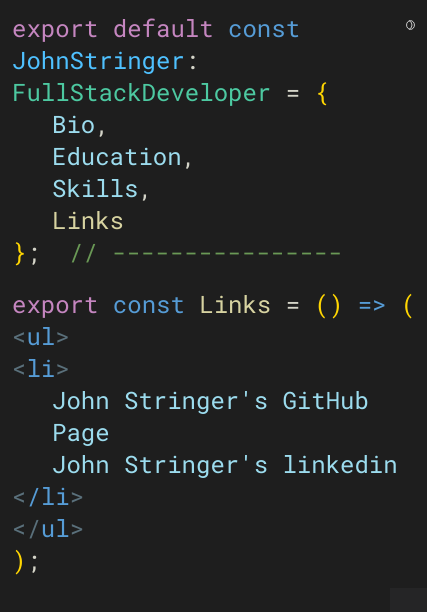
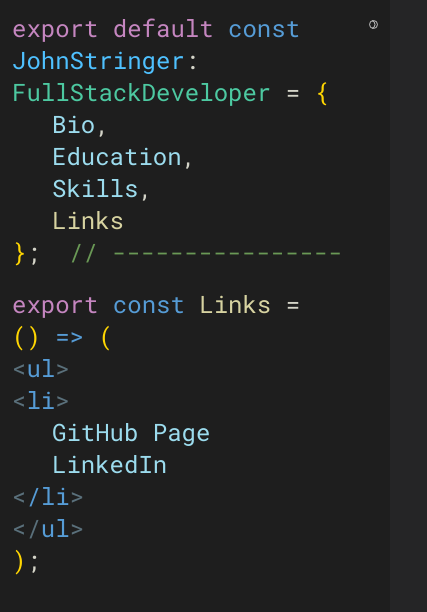
Before and after one commit to color-theory/cv-2024, a Next.js app: page /links in a window 390 px wide. Shown: the top 612 px of the page, 427 px wide, since content can reach past the window. Built offline with nearby package versions, Linux system fonts and the light colour scheme.

Commit message:
fixing mobile bug

```diff
--- a/src/app/links/page.tsx
+++ b/src/app/links/page.tsx
@@ -28,12 +28,12 @@ export default function Home() {
                         <ul className="pl-10">
                             <li>
                                 <Link href="https://github.com/color-theory/">
-                                    John Stringer&apos;s GitHub Page
+                                    GitHub Page
                                 </Link>
                             </li>
                             <li>
                                 <Link href="https://www.linkedin.com/in/john-stringer-63780279/">
-                                    John Stringer&apos;s linkedin
+                                    LinkedIn
                                 </Link>
                             </li>
                         </ul>
--- a/src/components/header.tsx
+++ b/src/components/header.tsx
@@ -59,13 +59,15 @@ const Header = () => {
                     </div>
                 </div>
             </div>
-            <div className="text-2xl mt-5 text-nowrap">
+            <div className="text-2xl mt-5 ">
                 <span className="secondaryKeyword">export </span>
                 <span className="primaryKeyword">const </span>
                 <span className="function">{hrPath}</span> =
-                <span className="bracket"> ()</span>
-                <span className="primaryKeyword"> {"=>"}</span>{" "}
-                <span className="bracket">{"("}</span>
+                <div className="text-nowrap">
+                    <span className="bracket"> ()</span>
+                    <span className="primaryKeyword"> {"=>"}</span>{" "}
+                    <span className="bracket">{"("}</span>
+                </div>
             </div>
         </header>
     );
```
Also changed, not shown: src/app/globals.css (line endings or trailing spaces).
